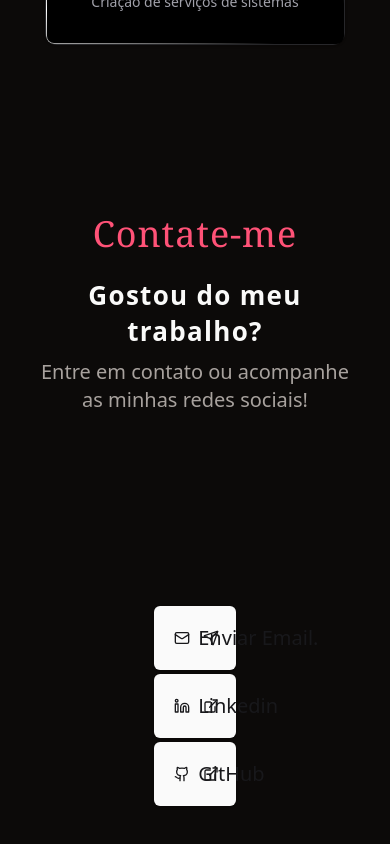
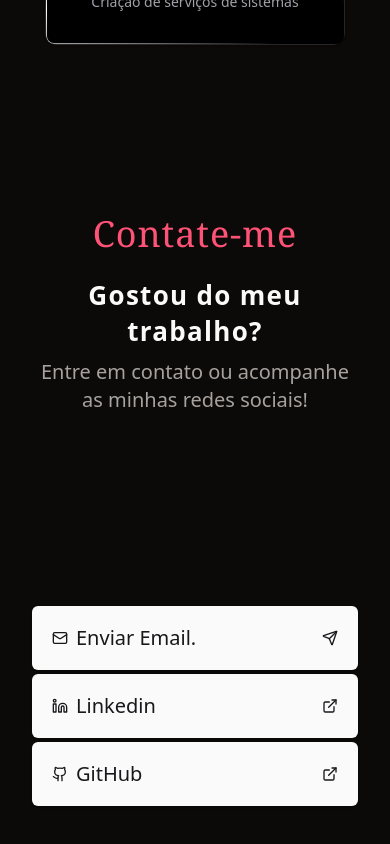
Before and after one commit to Manaure-Vasconcelos/portfolio-1.0, a React (Vite) app: page / in a window 390 px wide. Shown: the part 2398-3242 px from the top of the page. Built offline with nearby package versions, Linux system fonts and the light colour scheme.

Commit message:
style: add responsability in contactme section

```diff
--- a/src/components/ContactMeSection.tsx
+++ b/src/components/ContactMeSection.tsx
@@ -10,7 +10,7 @@ function ContactMeSection({
 }) {
   const { t } = useTranslation();
   return (
-    <section ref={contactMeRef} className="h-auto scroll-mt-16 relative">
+    <section ref={contactMeRef} className="h-auto scroll-mt-16">
       <h1 className="text-center text-4xl text-customPink font-regular font-serif tracking-wide pt-4">
         {t("ContactmeSection.title")}
       </h1>
@@ -21,7 +21,7 @@ function ContactMeSection({
         {t("ContactmeSection.subtitle2")}
       </p>
       <article className="h-[400px] w-full flex flex-col justify-start items-center mt-48">
-        <div className='w-1/4 flex flex-col justify-center items-center gap-1'>
+        <div className='w-full md:w-1/4 flex flex-col justify-center items-center gap-1'>
           <FormContact />
           <ContactSocialMedia url='https://www.linkedin.com/in/manaure-vasconcelos-63b38218a/'>
             <Linkedin size={6} />
```
